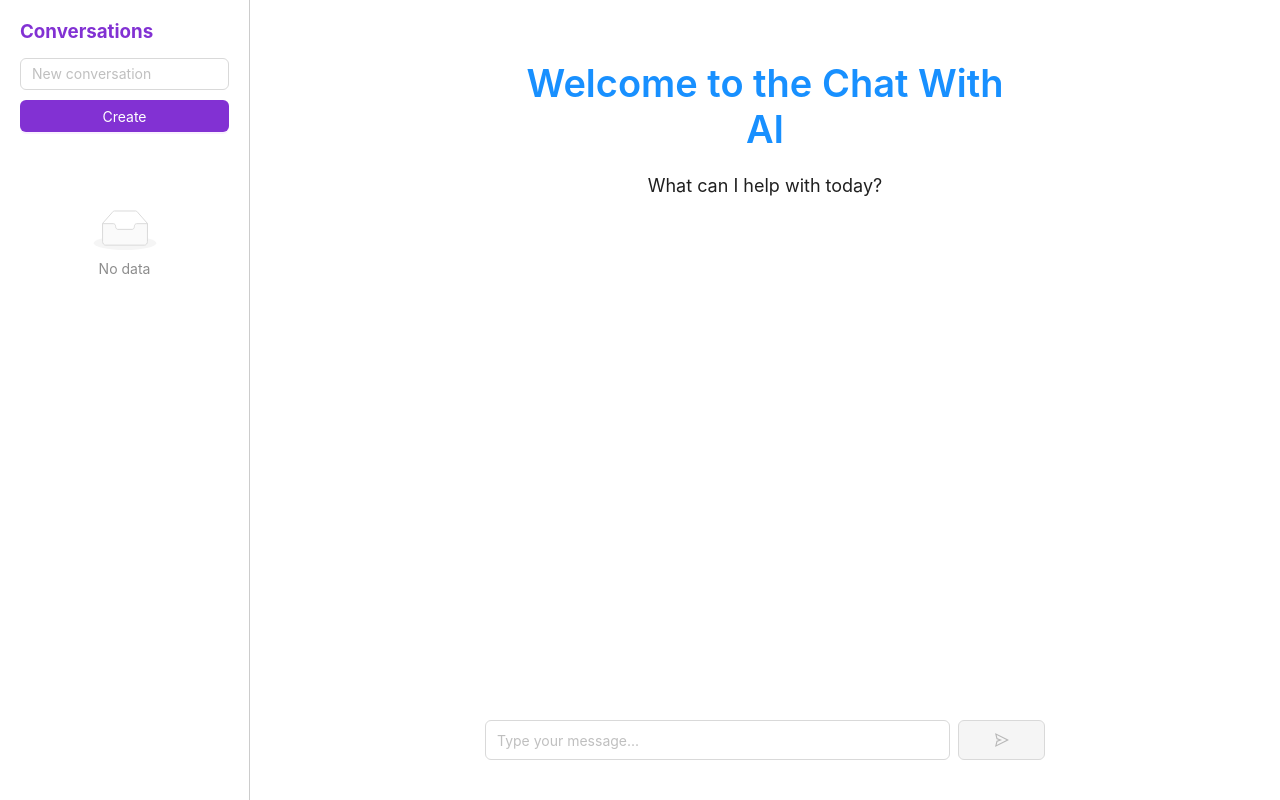
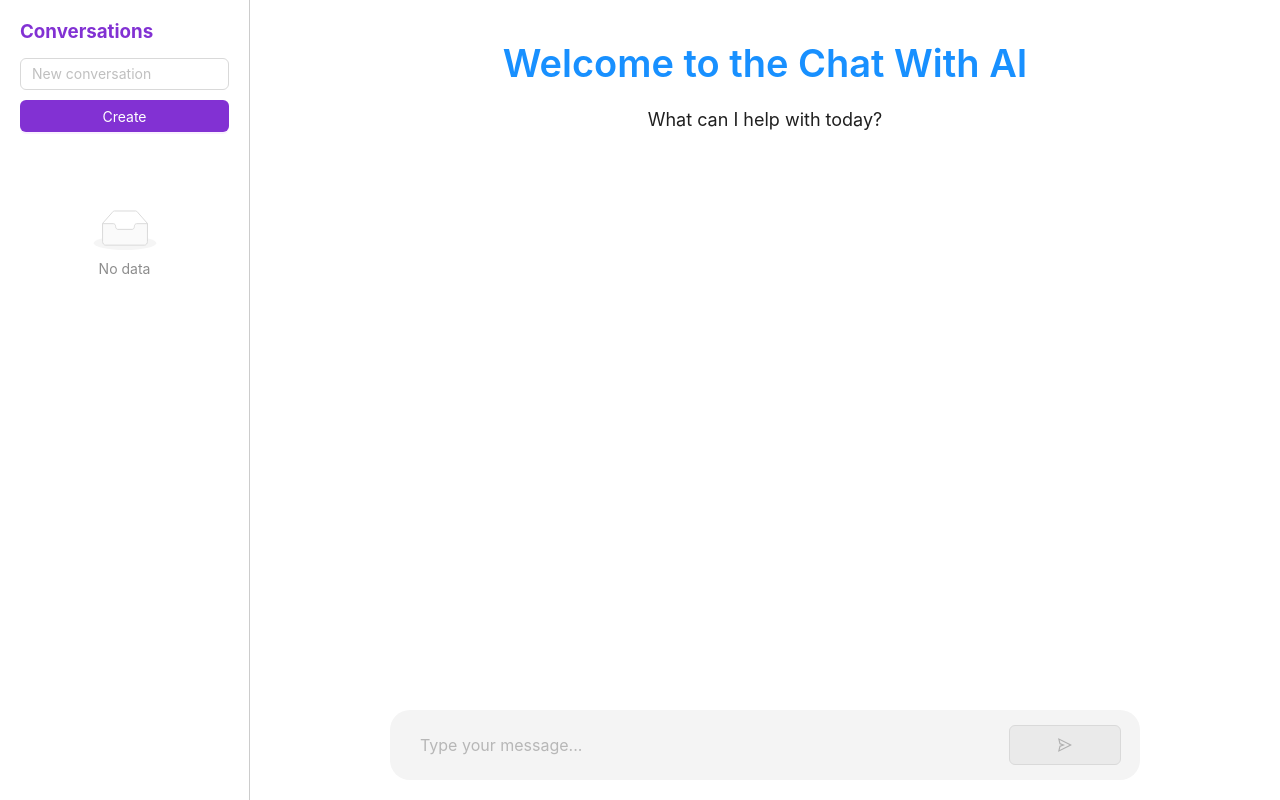
Before and after one commit to htoann/NextAI, a Next.js app: page / in a window 1280 px wide. Built offline with nearby package versions, Linux system fonts and the light colour scheme; what @ant-design/nextjs-registry would draw is missing.

Commit message:
feat: implement greeting and message list components in chat layout

```diff
--- a/src/app/page.tsx
+++ b/src/app/page.tsx
@@ -1,19 +1,10 @@
-'use client';
-
+import { Greeting } from '@/components/greeting';
 import { ChatLayout } from '@/components/layout/chat-layout';
-import { Typography } from 'antd';
-
-const { Title, Text } = Typography;
 
 export default function Home() {
   return (
     <ChatLayout>
-      <div style={{ padding: '20px', textAlign: 'center' }}>
-        <Title level={1} style={{ marginBottom: '20px', color: '#1890ff' }}>
-          Welcome to the Chat With AI
-        </Title>
-        <Text style={{ fontSize: '18px', marginBottom: '20px' }}>What can I help with today?</Text>
-      </div>
+      <Greeting />
     </ChatLayout>
   );
 }
--- a/src/components/chat-input.tsx
+++ b/src/components/chat-input.tsx
@@ -106,11 +106,14 @@ export const ChatInput = () => {
     <Row
       gutter={8}
       style={{
-        marginTop: '10px',
+        padding: 15,
         position: 'sticky',
         bottom: 0,
-        backgroundColor: '#fff',
+        backgroundColor: '#f4f4f4',
         zIndex: 1,
+        width: '750px',
+        margin: '0 auto',
+        borderRadius: 20,
       }}
     >
       <Col span={20}>
@@ -119,7 +122,8 @@ export const ChatInput = () => {
           onChange={(e) => setUserMessage(e.target.value)}
           onPressEnter={handlePressEnter}
           placeholder="Type your message..."
-          style={{ width: '100%', height: 40 }}
+          style={{ width: '100%', height: 40, fontSize: 16 }}
+          variant="borderless"
         />
       </Col>
       <Col span={4}>
--- /dev/null
+++ b/src/components/greeting.tsx
@@ -0,0 +1,25 @@
+'use client';
+
+import { Typography } from 'antd';
+
+const { Title, Text } = Typography;
+
+export const Greeting = () => {
+  return (
+    <div
+      style={{
+        padding: '20px',
+        textAlign: 'center',
+        height: '100%',
+        display: 'flex',
+        flexDirection: 'column',
+        justifyContent: 'center',
+      }}
+    >
+      <Title level={1} style={{ marginBottom: '20px', color: '#1890ff' }}>
+        Welcome to the Chat With AI
+      </Title>
+      <Text style={{ fontSize: '18px', marginBottom: '20px' }}>What can I help with today?</Text>
+    </div>
+  );
+};
--- a/src/components/layout/chat-layout.tsx
+++ b/src/components/layout/chat-layout.tsx
@@ -9,19 +9,29 @@ export const ChatLayout = ({ children }: { children: ReactNode }) => {
   return withTheme(
     <div style={{ display: 'flex' }}>
       <Sidebar />
-      <div style={{ flex: 1, padding: '20px' }}>
+      <div style={{ flex: 1 }}>
         <div
           style={{
             display: 'flex',
             flexDirection: 'column',
             width: '100%',
-            maxWidth: '600px',
             margin: '0 auto',
             padding: '20px',
-            height: 'calc(100vh - 40px)',
+            height: '100vh',
           }}
         >
-          <div style={{ flexGrow: 1, overflowY: 'auto', padding: '0 10px' }}>{children}</div>
+          <div style={{ flexGrow: 1, padding: '0 10px', overflow: 'auto' }}>
+            <div
+              style={{
+                maxWidth: '700px',
+                width: '100%',
+                margin: '0 auto',
+                marginBottom: 30,
+              }}
+            >
+              {children}
+            </div>
+          </div>
           <ChatInput />
         </div>
       </div>
```
Also changed, not shown: src/app/chat/[chatId]/page.tsx (+3 -30 lines), src/components/list-messages.tsx (added, +41 -0 lines).
